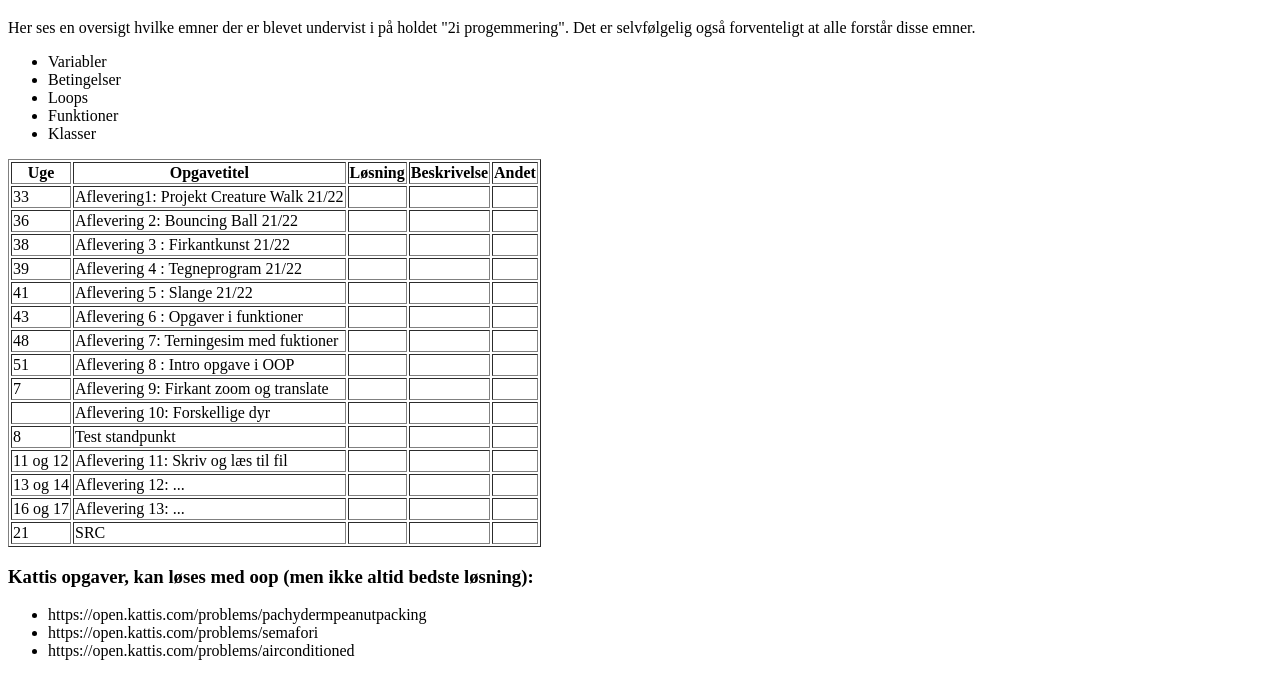
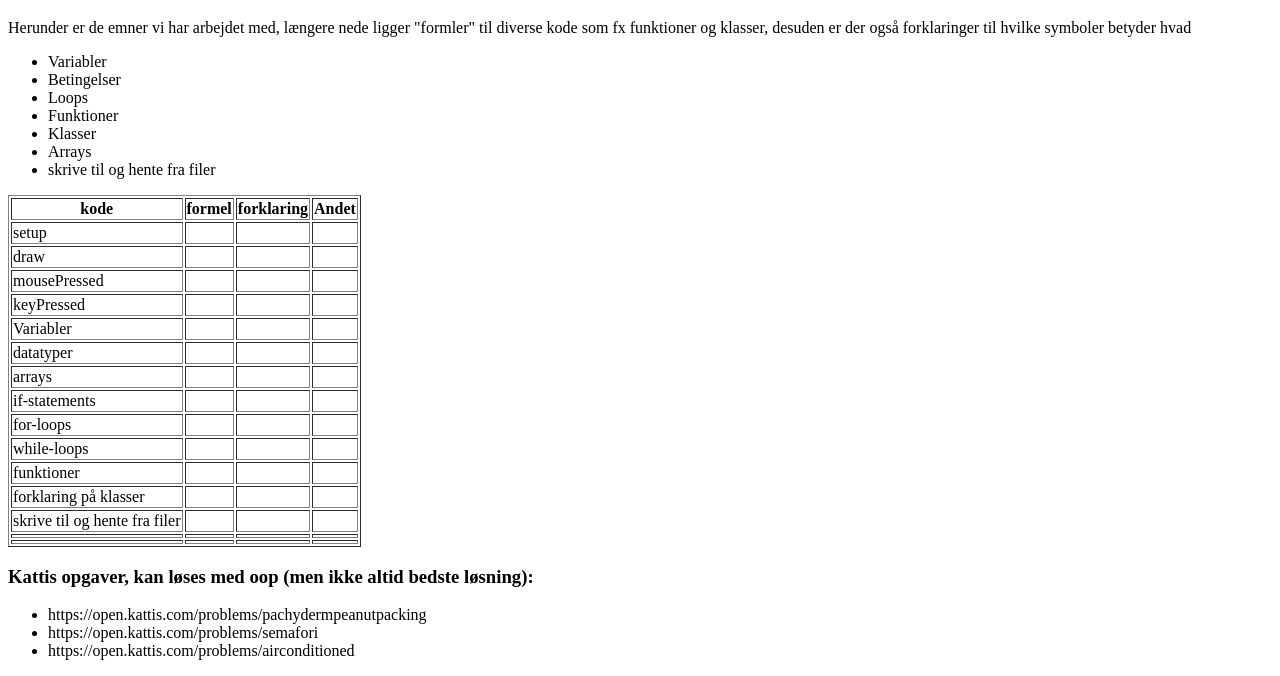
Before and after one commit to BlackPhoenix18/BlackPhoenix18.github.io, a plain HTML site: page index.html in a window 1280 px wide. Shown: the part 373-1049 px from the top of the page. Drawn offline with Linux system fonts and the light colour scheme.

Commit message:
har tilføjet de emner jeg skal skrive om

```diff
--- a/index.html
+++ b/index.html
@@ -10,8 +10,8 @@ halløj
 <body>
 
 <h1>2i programmering</h1>
-<p>Her ses en oversigt hvilke emner der er blevet undervist i på holdet "2i progemmering".
-Det er selvfølgelig også forventeligt at alle forstår disse emner.</p>
+<p>Herunder er de emner vi har arbejdet med, længere nede ligger "formler" til diverse kode som fx funktioner og klasser,
+desuden er der også forklaringer til hvilke symboler betyder hvad</p>
 
 <ul>
   <li>Variabler</li>
@@ -19,28 +19,30 @@ Det er selvfølgelig også forventeligt at alle forstår disse emner.</p>
   <li>Loops</li>
   <li>Funktioner</li>
   <li>Klasser</li>
+  <li>Arrays</li>
+  <li>skrive til og hente fra filer</li>
 </ul>
 
 <table border="1">
 <thead>
-<tr><th>Uge</th><th> Opgavetitel</th><th> Løsning</th><th> Beskrivelse</th><th> Andet</th></tr>
+<tr><th> kode </th><th> formel</th><th> forklaring</th><th> Andet</th></tr>
 </thead>
 <tbody>
-<tr><td>33</td><td> Aflevering1: Projekt Creature Walk 21/22</td><td></td><td></td><td></td></tr>
-<tr><td>36</td><td> Aflevering 2: Bouncing Ball 21/22</td><td></td><td></td><td></td></tr>
-<tr><td>38</td><td> Aflevering 3 : Firkantkunst 21/22</td><td></td><td></td><td></td></tr>
-<tr><td>39</td><td> Aflevering 4 : Tegneprogram 21/22</td><td></td><td></td><td></td></tr>
-<tr><td>41</td><td> Aflevering 5 : Slange 21/22</td><td></td><td></td><td></td></tr>
-<tr><td>43</td><td> Aflevering 6 : Opgaver i funktioner</td><td></td><td></td><td></td></tr>
-<tr><td>48</td><td> Aflevering 7: Terningesim med fuktioner</td><td></td><td></td><td></td></tr>
-<tr><td>51</td><td> Aflevering 8 : Intro opgave i OOP</td><td></td><td></td><td></td></tr>
-<tr><td>7</td><td> Aflevering 9: Firkant zoom og translate</td><td></td><td></td><td></td></tr>
-<tr><td></td><td> Aflevering 10: Forskellige dyr</td><td></td><td></td><td></td></tr>
-<tr><td>8</td><td> Test standpunkt</td><td></td><td></td><td></td></tr>
-<tr><td>11 og 12</td><td> Aflevering 11: Skriv og læs til fil</td><td></td><td></td><td></td></tr>
-<tr><td>13 og 14</td><td> Aflevering 12: ... </td><td></td><td></td><td></td></tr>
-<tr><td>16 og 17</td><td> Aflevering 13: ... </td><td></td><td></td><td></td></tr>
-<tr><td>21</td><td> SRC </td><td></td><td></td><td></td></tr>
+<tr><td> setup </td><td></td><td></td><td></td></tr>
+<tr><td> draw </td><td></td><td></td><td></td></tr>
+<tr><td> mousePressed </td><td></td><td></td><td></td></tr>
+<tr><td> keyPressed </td><td></td><td></td><td></td></tr>
+<tr><td> Variabler </td><td></td><td></td><td></td></tr>
+<tr><td> datatyper </td><td></td><td></td><td></td></tr>
+<tr><td> arrays </td><td></td><td></td><td></td></tr>
+<tr><td> if-statements </td><td></td><td></td><td></td></tr>
+<tr><td> for-loops </td><td></td><td></td><td></td></tr>
+<tr><td> while-loops </td><td></td><td></td><td></td></tr>
+<tr><td> funktioner </td><td></td><td></td><td></td></tr>
+<tr><td> forklaring på klasser </td><td></td><td></td><td></td></tr>
+<tr><td> skrive til og hente fra filer </td><td></td><td></td><td></td></tr>
+<tr><td></td><td></td><td></td><td></td></tr>
+<tr><td></td><td></td><td></td><td></td></tr>
 </tbody>
 </table>
 
```
